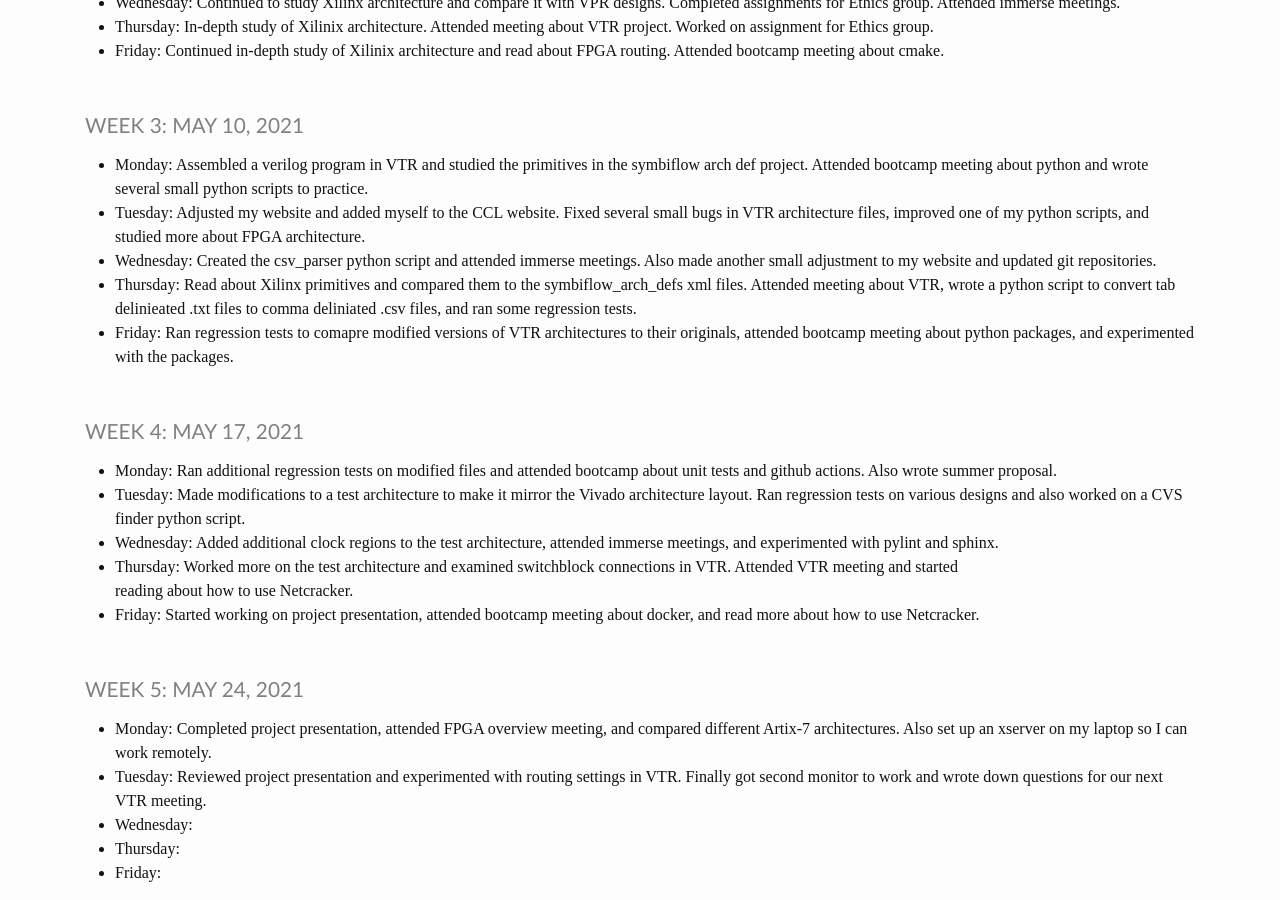
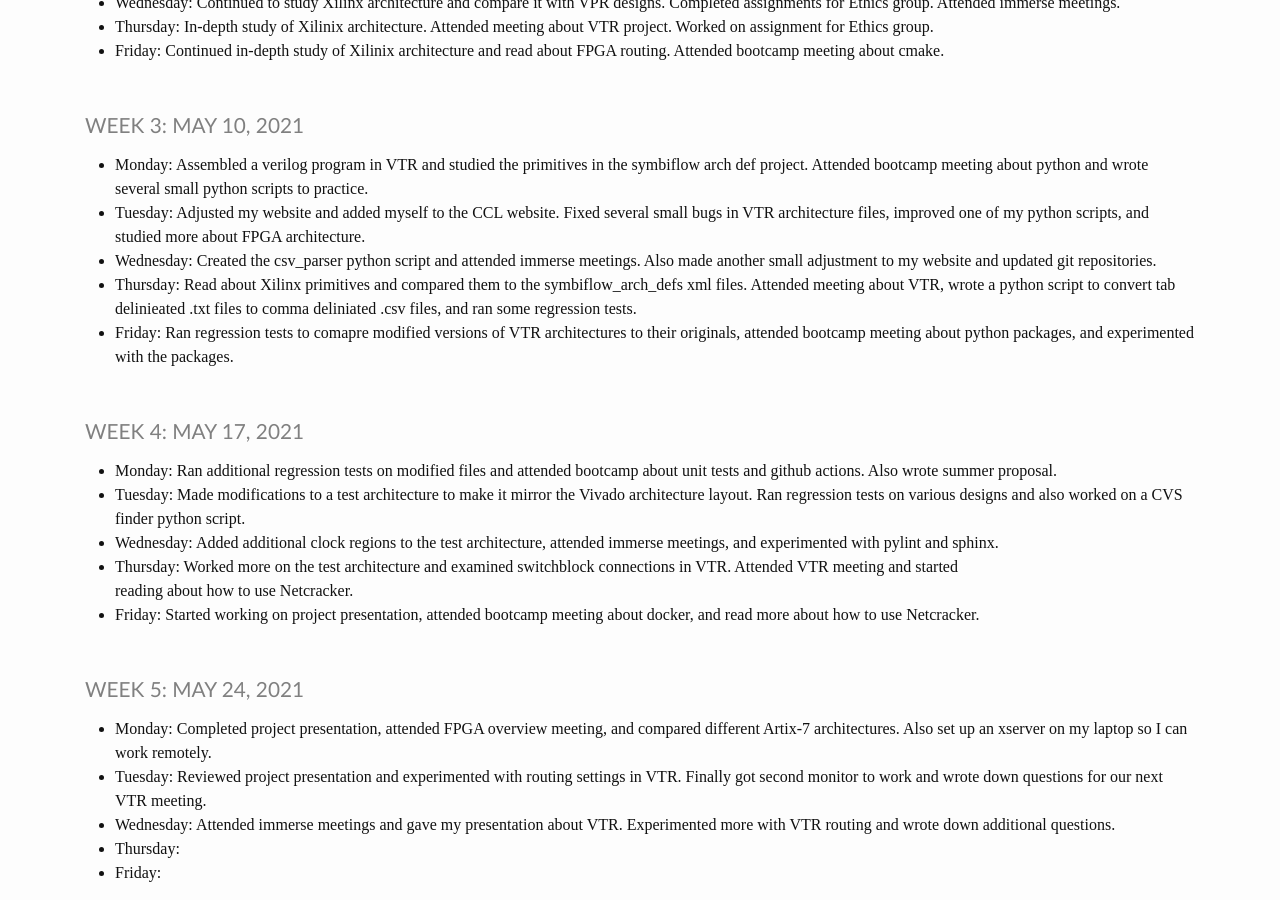
Before and after one commit to heinerb1/heinerb1.github.io, a Jekyll site: the page built from _pages/log.md, in a window 1280 px wide and 900 px high, scrolled down 601 px. Built offline with Jekyll 4.4.1, drawn with Linux system fonts in a browser that asks for light colours.

Commit message:
5/26 Update

```diff
--- a/_pages/log.md
+++ b/_pages/log.md
@@ -58,6 +58,7 @@ title: IMMERSE Log
               Artix-7 architectures. Also set up an xserver on my laptop so I can work remotely.
 * **Tuesday**: Reviewed project presentation and experimented with routing settings in VTR. Finally
                got second monitor to work and wrote down questions for our next VTR meeting.
-* **Wednesday**:
+* **Wednesday**: Attended immerse meetings and gave my presentation about VTR. Experimented more with
+                 VTR routing and wrote down additional questions.
 * **Thursday**:
 * **Friday**:
```
